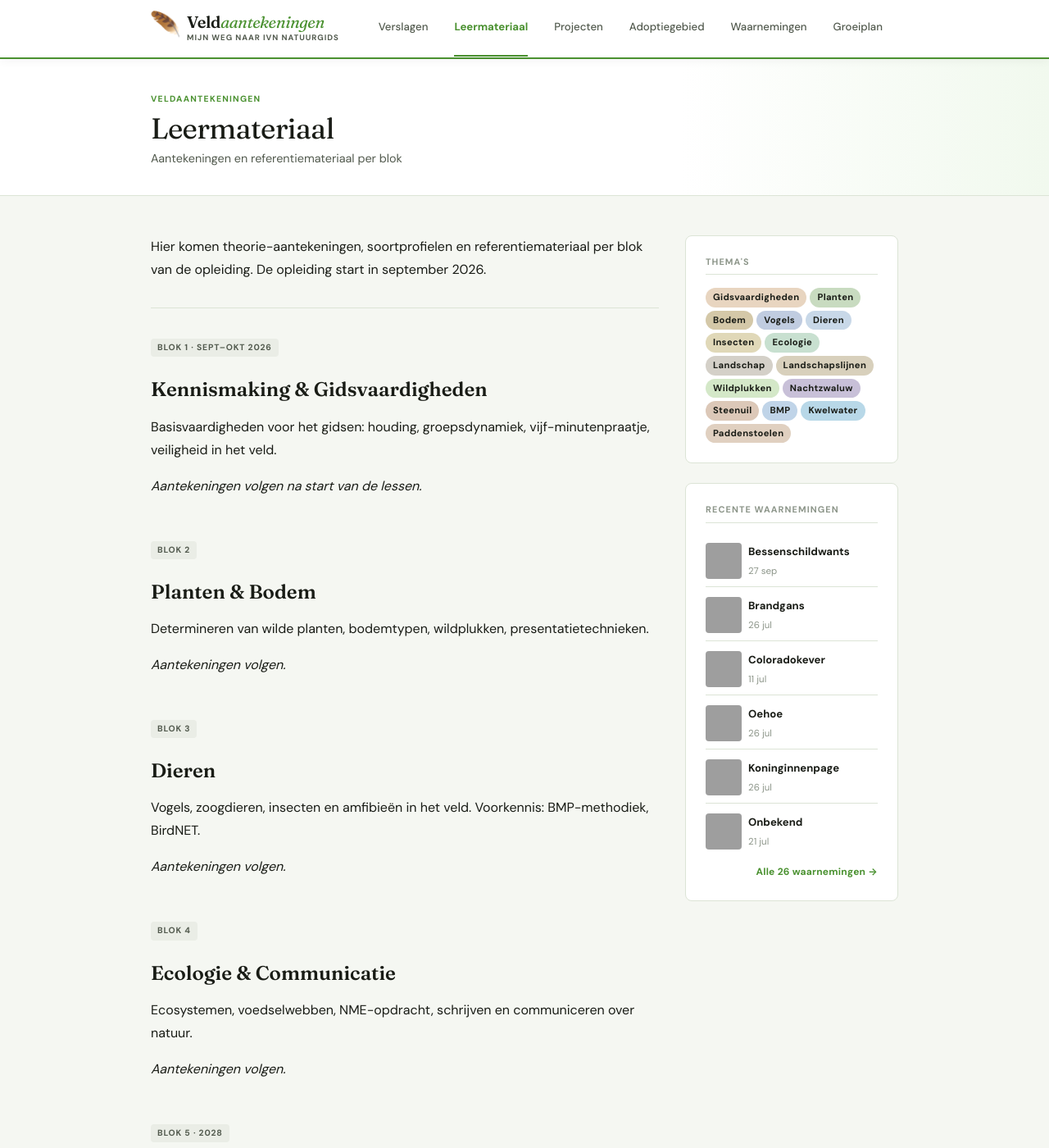
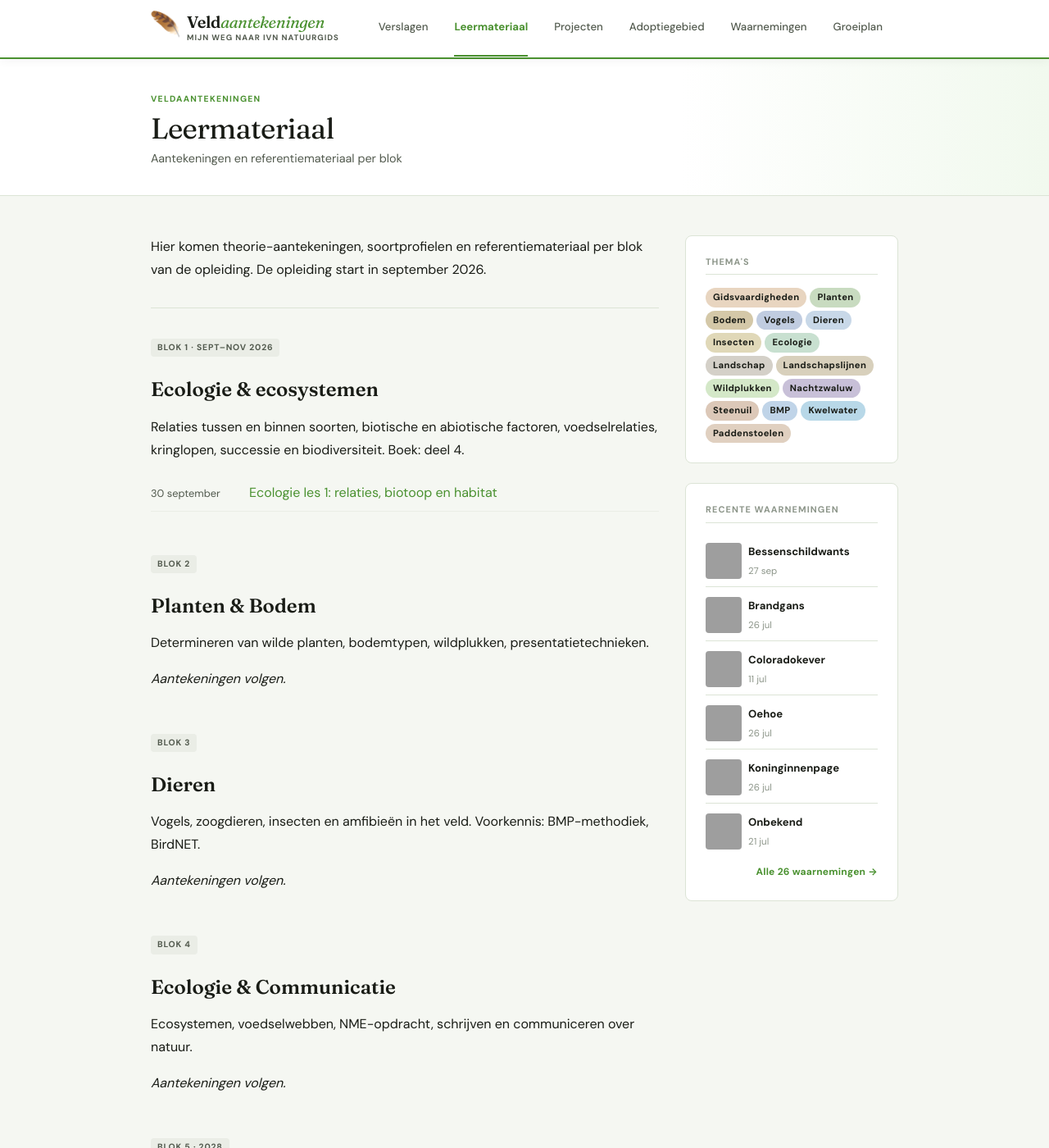
Before and after one commit to iMartzen/natuurgids, a Jekyll site: the page built from pages/leermateriaal.md, in a window 1280 px wide and 1400 px high. Shown: the whole window at 82% size. Built offline with Jekyll 4.4.1, drawn with Linux system fonts in a browser that asks for light colours; grey boxes are pictures that could not be loaded.

Commit message:
add: aantekeningen en verslag eerste les ecologie
Nieuwe collectie _aantekeningen voor lesaantekeningen op /leermateriaal/,
met lessenlijst per blok. Blok 1 bijgewerkt naar Ecologie volgens lesplan.

Co-Authored-By: Claude Opus 5.5 <noreply@anthropic.com>

```diff
--- a/_config.yml
+++ b/_config.yml
@@ -36,6 +36,11 @@ feed:
 
 future: true
 
+collections:
+  aantekeningen:
+    output: true
+    permalink: /leermateriaal/:name/
+
 sass:
   silence_deprecations: [import]
 
@@ -54,6 +59,11 @@ defaults:
     values:
       layout: post
   - scope:
+      path: ""
+      type: aantekeningen
+    values:
+      layout: page
+  - scope:
       path: pages
     values:
       layout: page
--- a/_sass/_components.scss
+++ b/_sass/_components.scss
@@ -568,3 +568,24 @@ a.tag-pill {
   margin-bottom: $sp-xxl;
   h2 { margin-top: 0; }
 }
+
+.les-lijst {
+  list-style: none;
+  padding: 0;
+  margin: $sp-md 0 0;
+
+  li {
+    display: flex;
+    gap: $sp-md;
+    align-items: baseline;
+    padding: $sp-sm 0;
+    border-bottom: 1px solid $paper-mid;
+  }
+
+  time {
+    flex: 0 0 6.5rem;
+    font-family: $font-ui;
+    font-size: 0.8rem;
+    color: $ink-muted;
+  }
+}
--- a/pages/leermateriaal.md
+++ b/pages/leermateriaal.md
@@ -10,13 +10,22 @@ Hier komen theorie-aantekeningen, soortprofielen en referentiemateriaal per blok
 ---
 
 <div class="blok-section" markdown="1" id="blok-1">
-<span class="blok-badge">Blok 1 · Sept–Okt 2026</span>
+<span class="blok-badge">Blok 1 · Sept–Nov 2026</span>
 
-## Kennismaking & Gidsvaardigheden
+## Ecologie & ecosystemen
 
-Basisvaardigheden voor het gidsen: houding, groepsdynamiek, vijf-minutenpraatje, veiligheid in het veld.
+Relaties tussen en binnen soorten, biotische en abiotische factoren, voedselrelaties, kringlopen, successie en biodiversiteit. Boek: deel 4.
 
-*Aantekeningen volgen na start van de lessen.*
+{% assign lessen = site.aantekeningen | where: "blok", 1 | sort: "date" %}
+<ul class="les-lijst">
+  {% for les in lessen %}
+  {% assign m_idx = les.date | date: "%-m" | minus: 1 %}
+  <li>
+    <time datetime="{{ les.date | date_to_xmlschema }}">{{ les.date | date: "%-d" }} {{ site.data.maanden[m_idx] }}</time>
+    <a href="{{ les.url | relative_url }}">{{ les.title }}</a>
+  </li>
+  {% endfor %}
+</ul>
 </div>
 
 <div class="blok-section" markdown="1" id="blok-2">
```
Also changed, not shown: _aantekeningen/ecologie-les-1.md (added, +146 -0 lines), _posts/2026-09-30-eerste-les-ecologie.md (added, +35 -0 lines).
